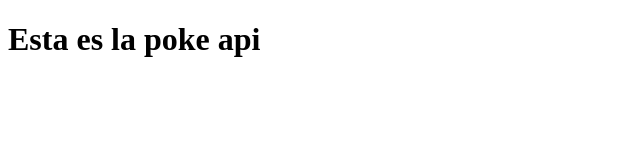
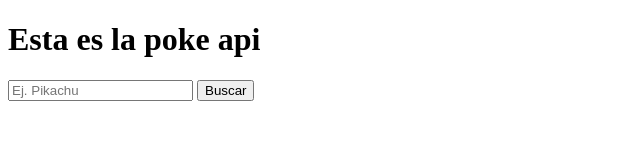
Before and after one commit to enrique-fernandez-c/pokeapi, a plain HTML site: page index.html in a window 1280 px wide. Shown: the whole page, without its empty margins (0-640 px from the left). Drawn offline with Linux system fonts and the light colour scheme.

Commit message:
Se modifico y configuro el index.html

```diff
--- a/index.html
+++ b/index.html
@@ -7,5 +7,14 @@
 </head>
 <body>
     <h1>Esta es la poke api</h1>
+
+    <div class="buscador">
+        <input type="text" id="inputNombre" placeholder="Ej. Pikachu">
+        <button>Buscar</button>
+    </div>
+
+    <div id="resultado"></div>
+
+    <script src="app.js"></script>
 </body>
 </html>
```
